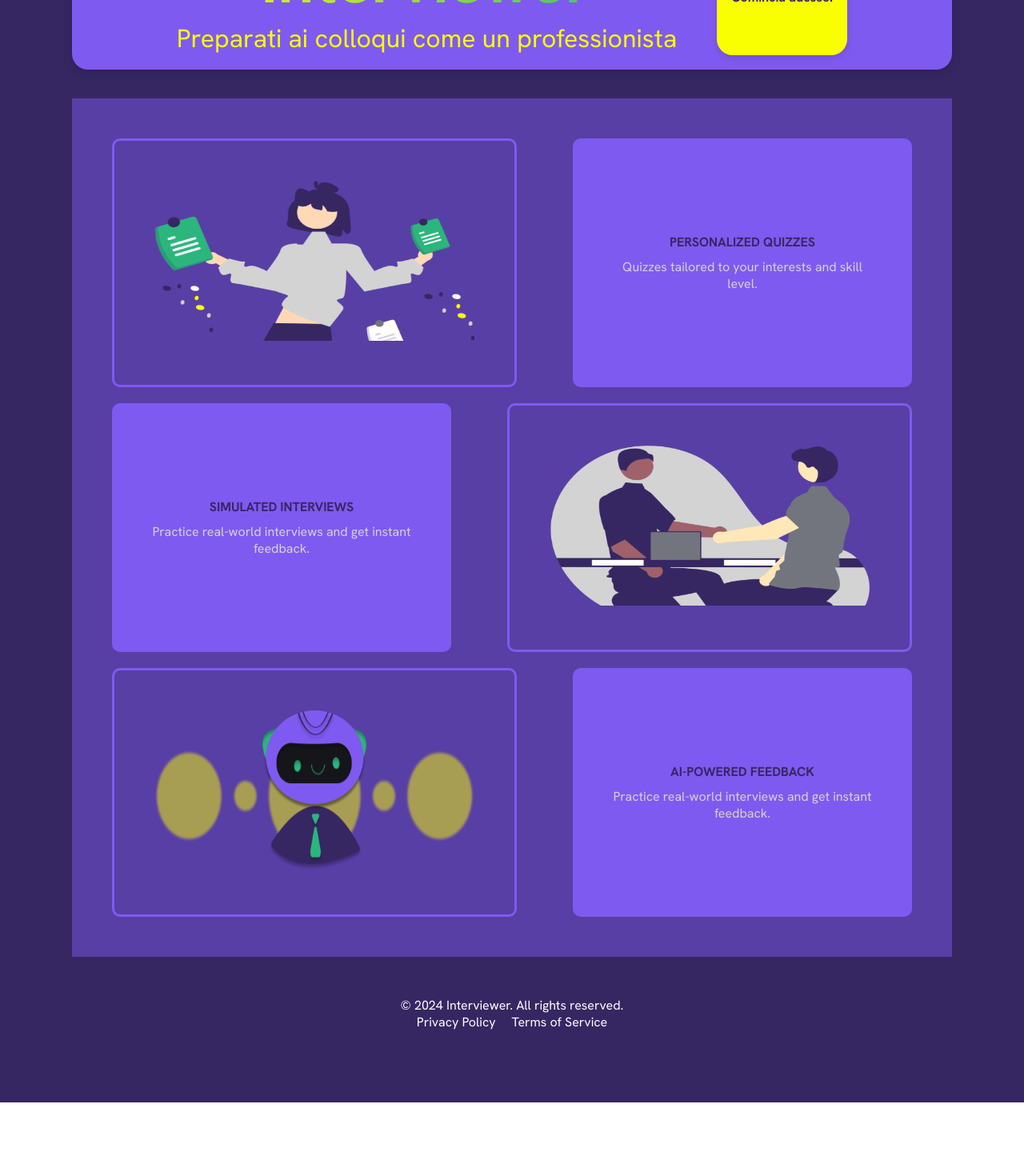
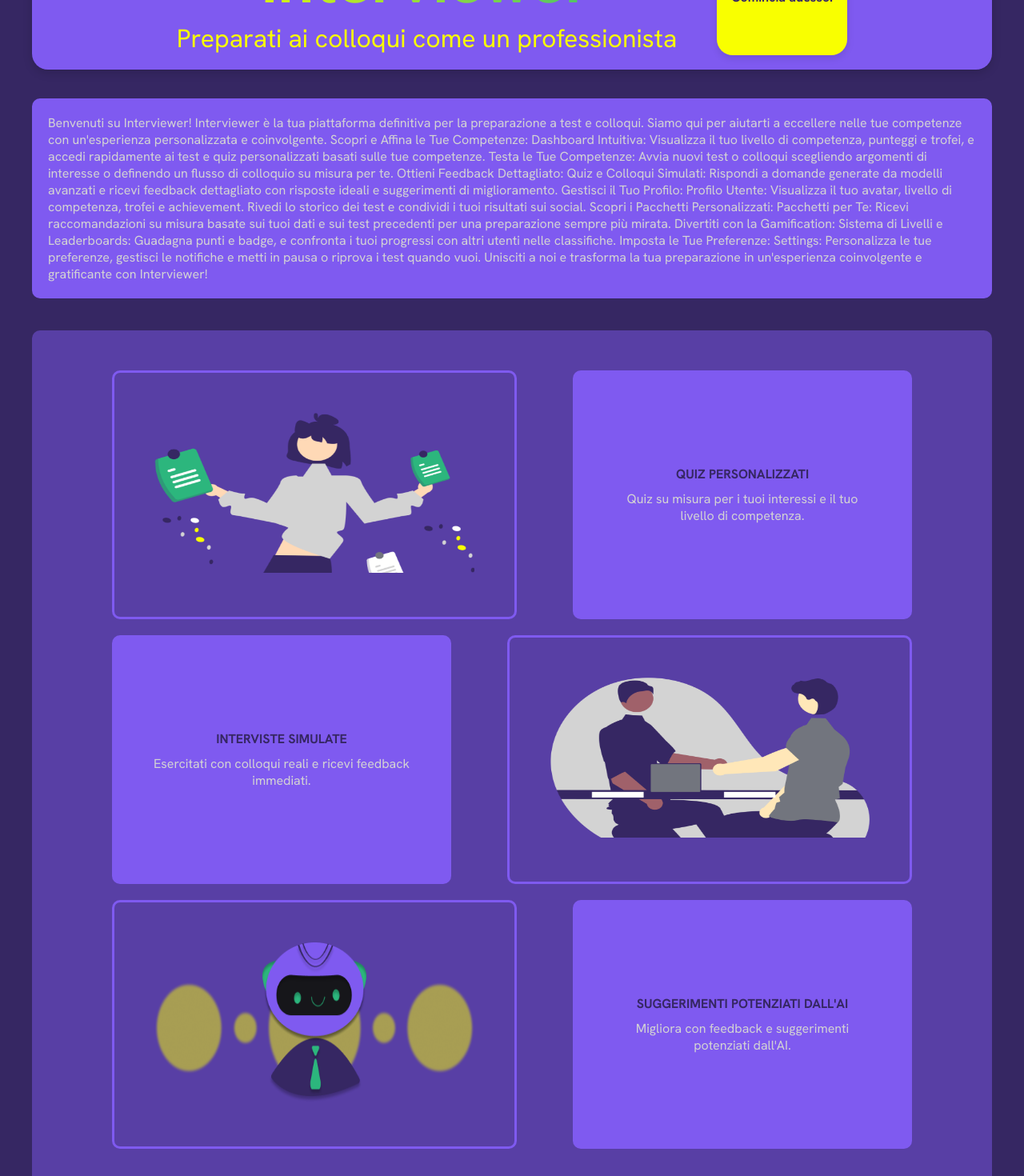
Before and after one commit to giusene/HireGenius, a Next.js app: page / in a window 1280 px wide. Shown: the part 340-1810 px from the top of the page at 80% size. Before the commit the page ends 1718 px from the top, so only its background shows below. Built offline with nearby package versions, Linux system fonts and the light colour scheme; no server answers.

Commit message:
feature: add labels and modify css

```diff
--- a/src/components/Molecules/Features/Feature.module.scss
+++ b/src/components/Molecules/Features/Feature.module.scss
@@ -3,6 +3,7 @@
   text-align: center;
   @include flex-column(15px);
   background-color: rgb(88, 63, 165);
+  border-radius: 10px;
 }
 
 .featuresGrid {
--- a/src/components/Molecules/Features/Feature.tsx
+++ b/src/components/Molecules/Features/Feature.tsx
@@ -27,7 +27,7 @@ const Features = () => {
         <div className={style.featureText}>
         <div className={style.texts}>
       <InterviewerBadge
-                label="Personalized Quizzes"
+                label={featureLabels.quizPersonalized}
                 className="personalizedQuiz"
               />
           <p>{featureLabels.quizBadge}</p>
@@ -41,7 +41,7 @@ const Features = () => {
         <div className={style.featureText}>
         <div className={style.texts}>
         <InterviewerBadge
-                label="Simulated Interviews"
+                label={featureLabels.simulatedInterviews}
                 className="simulatedInterviews"
               />
           <p>{featureLabels.simulatedBadge}</p>
@@ -79,7 +79,7 @@ const Features = () => {
         <div className={style.featureText}>
         <div className={style.texts}>
       <InterviewerBadge
-                label="AI-Powered Feedback"
+                label={featureLabels.aiFeedback}
                 className="aiPoweredFeedback"
               />
           <p>{featureLabels.aiBadge}</p>
--- a/src/components/Molecules/Footer/Footer.module.scss
+++ b/src/components/Molecules/Footer/Footer.module.scss
@@ -2,7 +2,7 @@
   padding: 50px 30px;
   width: 400vh;
   background-color: var(--dark);
-  color: white;
+  color: var(--light);
   text-align: center;
 
   nav {
@@ -11,11 +11,12 @@
     gap: 20px;
   }
   a {
-    color: white;
+    color: var(--light);
     text-decoration: none;
+
+    &:hover {
+      color: var(--accent)
+  }
   }
 
-    &:hover {
-      color: #0070f3
-  }
 }
--- a/src/components/Molecules/Footer/Footer.tsx
+++ b/src/components/Molecules/Footer/Footer.tsx
@@ -1,12 +1,13 @@
+import { footerLabels } from "@/constants/indexLabels";
 import style from "./Footer.module.scss";
 
 const Footer = () => {
   return (
     <footer className={style.footer}>
-      <p>© 2024 Interviewer. All rights reserved.</p>
+      <p>{footerLabels.reserved}</p>
       <nav>
-        <a href="#privacy">Privacy Policy</a>
-        <a href="#terms">Terms of Service</a>
+        <a href="#privacy">{footerLabels.privacy}</a>
+        <a href="#terms">{footerLabels.terms}</a>
       </nav>
     </footer>
   );
--- a/src/components/Molecules/Hero/Hero.tsx
+++ b/src/components/Molecules/Hero/Hero.tsx
@@ -31,7 +31,7 @@ const Hero = () => {
           <CtaButton
             onClick={handleButton}
             className={style.button}
-            label="Comincia adesso!"
+            label={heroLabels.start}
           />
         </div>
       </section>
--- /dev/null
+++ b/src/components/Molecules/Intro/Intro.module.scss
@@ -0,0 +1,17 @@
+.intro {
+  @include flex-column(10px);
+  @include flex-center;
+}
+
+.introContent {
+  padding: 20px;
+  width: 100%;
+  margin-bottom: 40px;
+  border-radius: 10px;
+  background-color: var(--primary);
+
+  p {
+    font-size: 1rem;
+    color: var(--light);
+  }
+}
--- /dev/null
+++ b/src/components/Molecules/Intro/Intro.tsx
@@ -0,0 +1,16 @@
+import { introLabels } from "@/constants/labels";
+import style from "./Intro.module.scss";
+
+
+
+const Intro = () => {
+    return (
+        <section className={style.hero}>
+            <div className={style.introContent}>
+            <p>{introLabels.description}</p>
+            </div>
+        </section>
+    )
+}
+
+export default Intro;
--- a/src/constants/indexLabels.tsx
+++ b/src/constants/indexLabels.tsx
@@ -9,7 +9,18 @@ export const heroLabels = {
 } as const;
 
 export const featureLabels = {
-  quizBadge: "Quizzes tailored to your interests and skill level.",
-  simulatedBadge: "Practice real-world interviews and get instant feedback.",
-  aiBadge: "Practice real-world interviews and get instant feedback.",
+  quizPersonalized: "Quiz Personalizzati",
+  quizBadge: "Quiz su misura per i tuoi interessi e il tuo livello di competenza.",
+  simulatedInterviews: "Interviste Simulate",
+  simulatedBadge: "Esercitati con colloqui reali e ricevi feedback immediati.",
+  aiFeedback: "Suggerimenti Potenziati dall'AI",
+  aiBadge: "Migliora con feedback e suggerimenti potenziati dall'AI.",
 } as const;
+
+
+export const footerLabels = {
+  reserved: "© 2024 Interviewer. All rights reserved.",
+  privacy: "Privacy Policy",
+  terms: "Terms of Service"
+
+} as const;
--- a/src/pages/index.tsx
+++ b/src/pages/index.tsx
@@ -4,6 +4,7 @@ import { headLabels } from "@/constants/indexLabels";
 import Hero from "@/components/Molecules/Hero/Hero";
 import Features from "@/components/Molecules/Features/Feature";
 import Footer from "@/components/Molecules/Footer/Footer";
+import Intro from "@/components/Molecules/Intro/Intro";
 
 export default function Home() {
   return (
@@ -18,6 +19,7 @@ export default function Home() {
       </Head>
       <main>
         <Hero />
+        <Intro />
         <Features />
       </main>
       <Footer />
```
